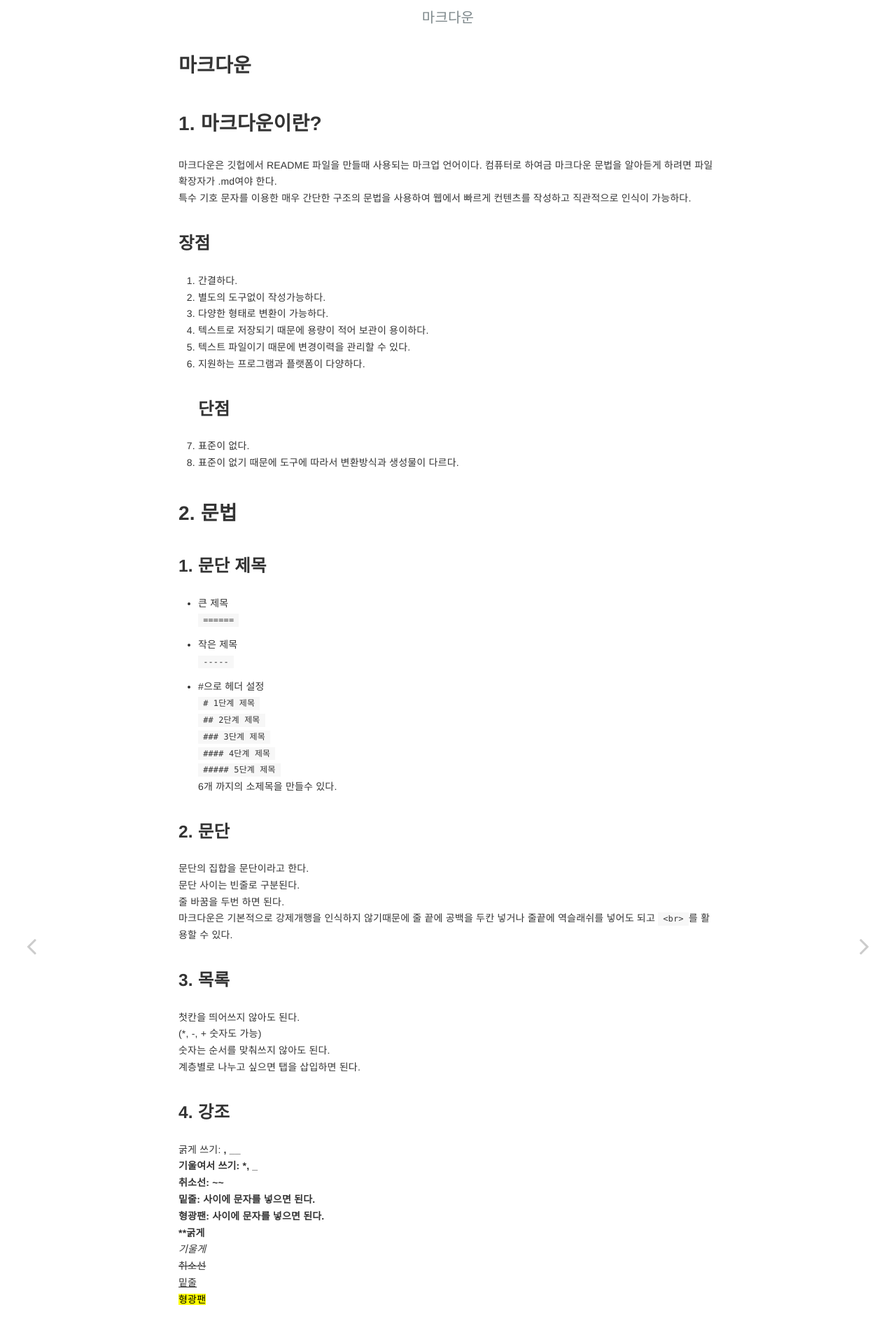
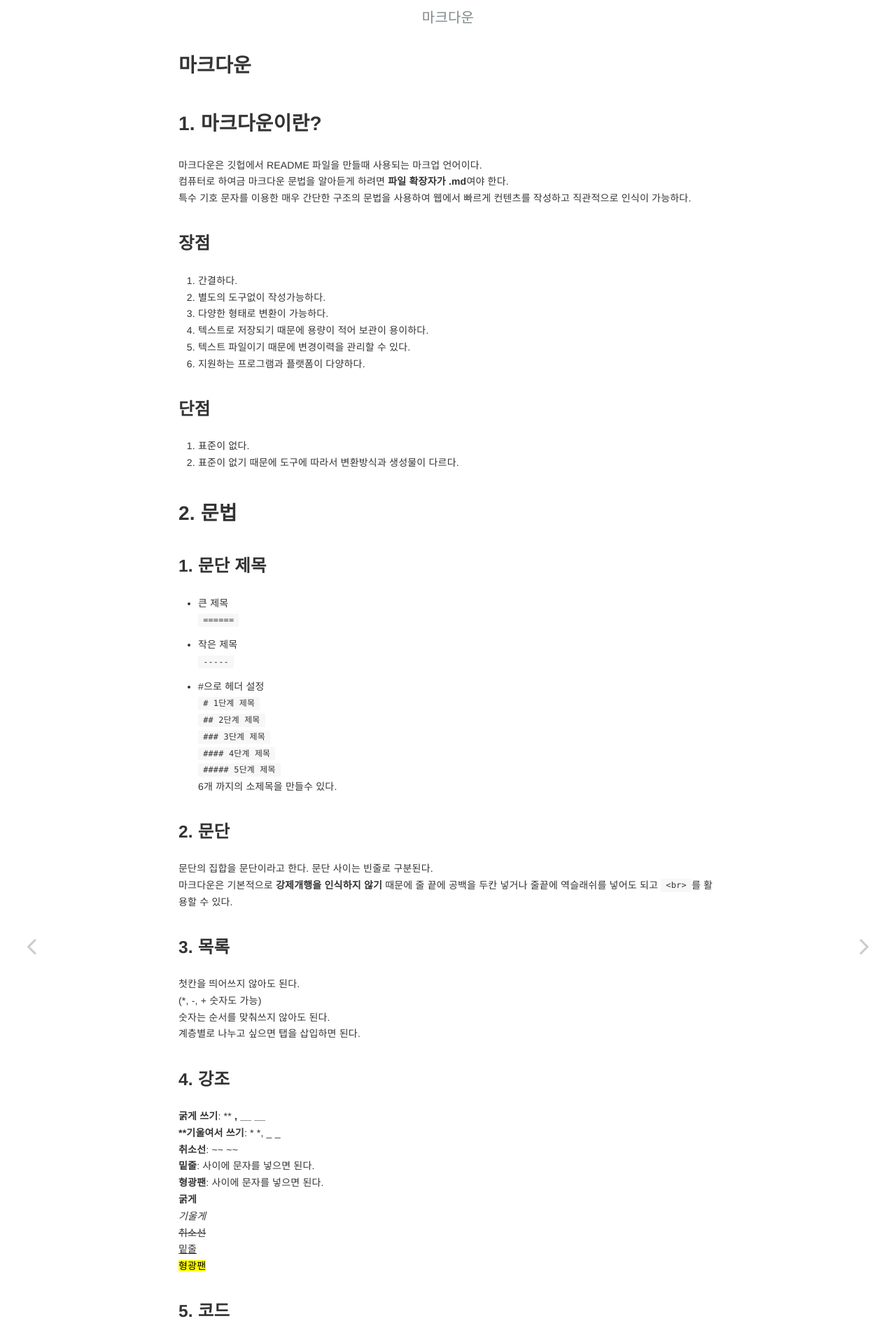
Before and after one commit to jwk061214/java_blog, a Jekyll site: the page built from _posts/2022-01-23-markdown.md, in a window 1280 px wide. Shown: the top 1908 px of the page at 70% size. Built offline with Jekyll 4.4.1, drawn with Linux system fonts in a browser that asks for light colours; part of the change alters nothing that is shown; some of the changed text lies outside the part shown.

Commit message:
마크다운 포스트 최종 수정

````diff
--- a/_posts/2022-01-23-markdown.md
+++ b/_posts/2022-01-23-markdown.md
@@ -8,7 +8,7 @@ layout: post
 
 # 1. 마크다운이란?
 마크다운은 깃헙에서 README 파일을 만들때 사용되는 마크업 언어이다.
-컴퓨터로 하여금 마크다운 문법을 알아듣게 하려면 파일 확장자가 .md여야 한다.
+컴퓨터로 하여금 마크다운 문법을 알아듣게 하려면 **파일 확장자가 .md**여야 한다.
 특수 기호 문자를 이용한 매우 간단한 구조의 문법을 사용하여 웹에서 빠르게 컨텐츠를 작성하고 직관적으로 인식이 가능하다.
 
 ## 장점
@@ -18,6 +18,7 @@ layout: post
 4. 텍스트로 저장되기 때문에 용량이 적어 보관이 용이하다.
 5. 텍스트 파일이기 때문에 변경이력을 관리할 수 있다.
 6. 지원하는 프로그램과 플랫폼이 다양하다.
+
 ## 단점
 1. 표준이 없다.
 2. 표준이 없기 때문에 도구에 따라서 변환방식과 생성물이 다르다.
@@ -39,10 +40,9 @@ layout: post
   6개 까지의 소제목을 만들수 있다.
 
 ## 2. 문단
-문단의 집합을 문단이라고 한다.
-문단 사이는 빈줄로 구분된다.
-줄 바꿈을 두번 하면 된다.
-마크다운은 기본적으로 강제개행을 인식하지 않기때문에 줄 끝에 공백을 두칸 넣거나 줄끝에 역슬래쉬를 넣어도 되고 `<br>`를 활용할 수 있다.
+문단의 집합을 문단이라고 한다. 문단 사이는 빈줄로 구분된다.
+마크다운은 기본적으로 **강제개행을 인식하지 않기** 때문에
+줄 끝에 공백을 두칸 넣거나 줄끝에 역슬래쉬를 넣어도 되고 `<br>`를 활용할 수 있다.
 
 ## 3. 목록
 첫칸을 띄어쓰지 않아도 된다.
@@ -51,21 +51,21 @@ layout: post
 계층별로 나누고 싶으면 탭을 삽입하면 된다.
 
 ## 4. 강조
-굵게 쓰기:  **, __
-기울여서 쓰기: *, _
-취소선: ~~
-밑줄: <u> </u> 사이에 문자를 넣으면 된다.
-형광팬: <mark></mark> 사이에 문자를 넣으면 된다.
-**굵게**
-_기울게_
-~~취소선~~
-<u>밑줄</u>
-<mark>형광팬</mark>
+**굵게 쓰기**:  ** **, __ __
+**기울여서 쓰기**: * *, _ _
+**취소선**: ~~ ~~
+**밑줄**: <u> </u> 사이에 문자를 넣으면 된다.
+**형광팬**: <mark></mark> 사이에 문자를 넣으면 된다.
+    **굵게**
+    _기울게_
+    ~~취소선~~
+    <u>밑줄</u>
+    <mark>형광팬</mark>
 
 ## 5. 코드
-- 코드블럭: ```, \~\~~ 사이 텍스트
+- **코드블럭**: ```, \~\~~ 사이 텍스트
 - 줄의 맨앞에 스페이스 4개 삽입, 탭 삽입
-- 인라인 코드: \' 사이 텍스트
+- **인라인 코드**: \' 사이 텍스트
 - 특정 언어를 명시하면 그 언어에 맞는 문법에 대한 색상이 적용된다.
     ``` c
     printf("%d,a);
````
